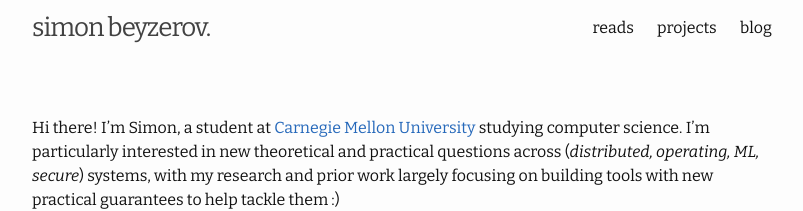
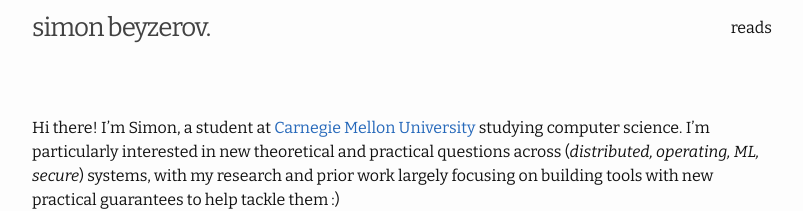
Before and after one commit to sim15/sim15.github.io, a Jekyll site: the page built from index.md, in a window 1280 px wide. Shown: the top 211 px of the page, without its empty margins (238-1041 px from the left). Built offline with Jekyll 4.4.1, drawn with Linux system fonts in a browser that asks for light colours; the list of posts is cut into pages by our own code.

Commit message:
update nav

```diff
--- a/_data/navigation.yml
+++ b/_data/navigation.yml
@@ -3,7 +3,3 @@
 main:
   - title: "reads"
     url: "/reads/"
-  - title: "projects"
-    url: "/projects/"
-  - title: "blog"
-    url: /thoughts/
```
